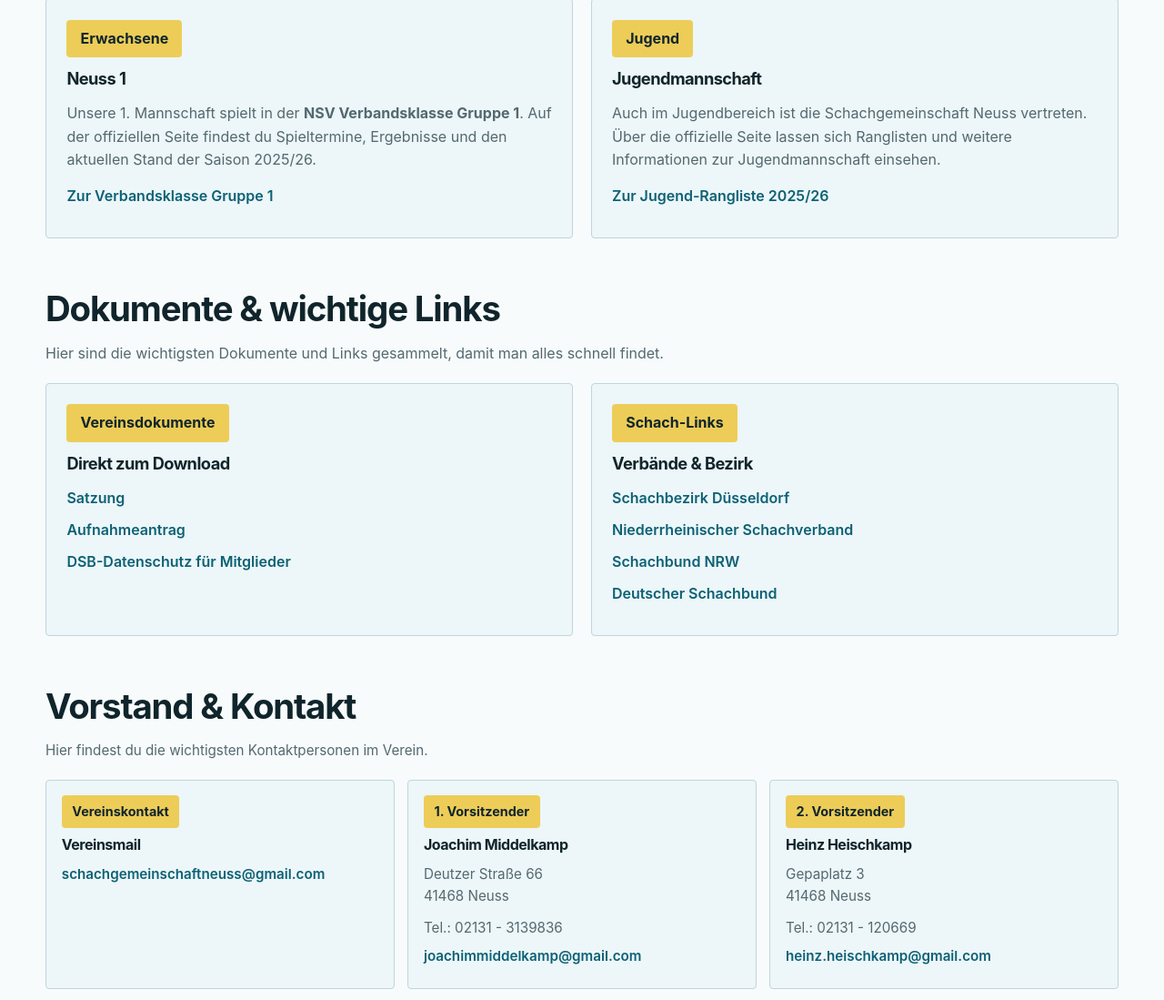
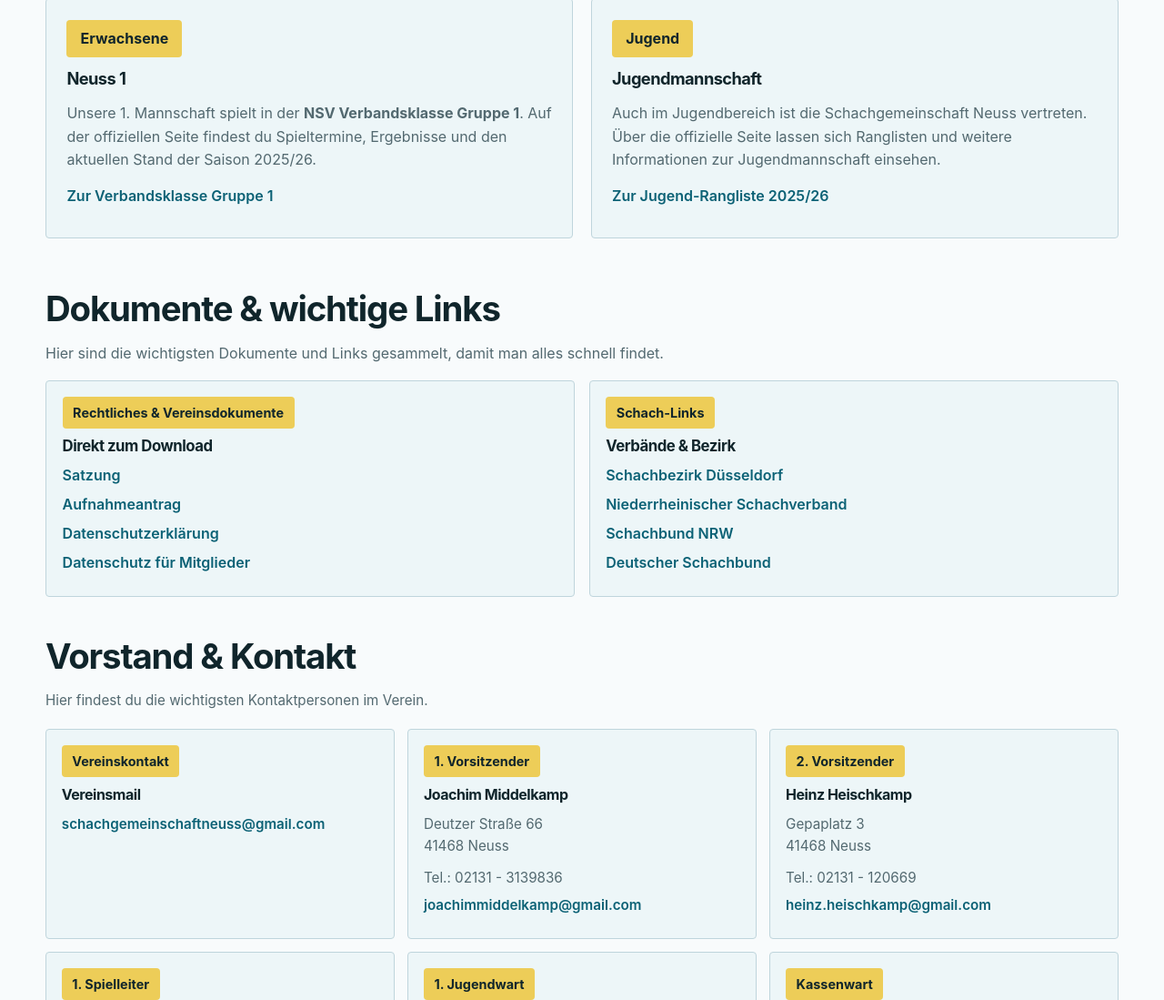
Before and after one commit to eliasthai3-web/schachgemeinschaft-neuss-website, an Eleventy site: page src/index.njk in a window 1280 px wide. Shown: the part 3496-4595 px from the top of the page at 91% size. Built offline with nearby package versions, Linux system fonts and the light colour scheme; Eleventy itself is replaced by a stand-in of ours; files that its build step writes are made by us from their sources.

Commit message:
Refine documents section

```diff
--- a/src/assets/css/styles.css
+++ b/src/assets/css/styles.css
@@ -706,6 +706,41 @@
       }
     }
 
+    #dokumente {
+      padding-bottom: 1.55rem;
+    }
+
+    #dokumente .section-head {
+      margin-bottom: 1rem;
+    }
+
+    #dokumente .grid-docs {
+      gap: .95rem;
+    }
+
+    #dokumente .card {
+      padding: 1.05rem 1.1rem;
+    }
+
+    #dokumente .tag {
+      font-size: .9rem;
+      padding: .38rem .72rem;
+      margin-bottom: .65rem;
+    }
+
+    #dokumente h3 {
+      font-size: 1.05rem;
+      margin-bottom: .65rem;
+    }
+
+    #dokumente .list-clean {
+      margin-top: .65rem;
+    }
+
+    #dokumente .list-clean li {
+      margin-bottom: .4rem;
+    }
+
     #kontakt .grid-3 {
       gap: .9rem;
     }
--- a/src/index.njk
+++ b/src/index.njk
@@ -345,12 +345,13 @@ title: Schachgemeinschaft Neuss e.V.
 
         <div class="grid-2 grid-docs">
           <article class="panel card reveal reveal-delay-1">
-            <span class="tag">Vereinsdokumente</span>
+            <span class="tag">Rechtliches & Vereinsdokumente</span>
             <h3>Direkt zum Download</h3>
             <ul class="list-clean">
               <li><a href="/dokumente/satzung.pdf" target="_blank" rel="noopener noreferrer">Satzung</a></li>
               <li><a href="/dokumente/aufnahmeantrag.pdf" target="_blank" rel="noopener noreferrer">Aufnahmeantrag</a></li>
-              <li><a href="/dokumente/datenschutz-mitglieder.pdf" target="_blank" rel="noopener noreferrer">DSB-Datenschutz für Mitglieder</a></li>
+              <li><a href="/dokumente/datenschutzerklaerung.pdf" target="_blank" rel="noopener noreferrer">Datenschutzerklärung</a></li>
+              <li><a href="/dokumente/datenschutz-mitglieder.pdf" target="_blank" rel="noopener noreferrer">Datenschutz für Mitglieder</a></li>
             </ul>
           </article>
 
```
